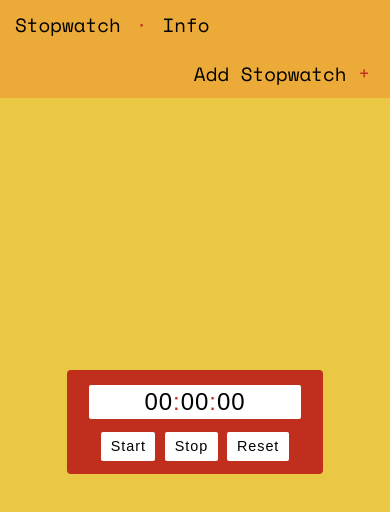
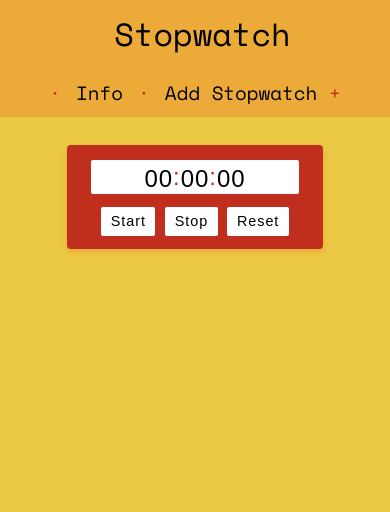
Before and after one commit to RhodesPeter/stopwatch-react, a React (Create React App) app: page / in a window 390 px wide. Shown: the top 512 px of the page. Built offline with nearby package versions, Linux system fonts and the light colour scheme.

Commit message:
Add media queries

```diff
--- a/src/App.css
+++ b/src/App.css
@@ -1,21 +1,28 @@
+body {
+  background-color: #EBC844;
+}
+
 .main,
 .app,
 .info {
-  max-width: 1200px;
-  height: 100vh;
-  margin: 0 auto;
-  background-color: #EBC844;
+  margin-top: 65px;
+  /*height: 100vh;*/
+  /*margin: 10 auto;*/
   text-align: center;
   display: -webkit-flex;
   display: flex;
-  -webkit-align-items: center;
-  align-items: center;
+  /*-webkit-align-items: center;
+  align-items: center;*/
   -webkit-justify-content: center;
   justify-content: center;
   -webkit-flex-flow: row wrap;
   flex-flow: row wrap;
   -webkit-align-content: center;
   align-content: center;
+}
+
+.app {
+  max-width: 1100px;
 }
 
 a:visited,
@@ -32,18 +39,25 @@ a:link {
   font-size: 1.2rem;
 }
 
-.nav__info,
 .nav__title {
-  float: left;
+  font-size: 2rem;
   cursor: pointer;
 }
 
 .nav__info {
   padding: 10px 0;
+  display: inline-block;
+  cursor: pointer;
 }
 
 .nav__spacer {
-  float: left;
+  display: inline-block;
+  padding: 10px 15px;
+  color: #C02E1D;
+}
+
+.nav__spacer-two {
+  display: inline-block;
   padding: 10px 15px;
   color: #C02E1D;
 }
@@ -53,18 +67,17 @@ a:link {
 }
 
 .nav__button {
-  float: right;
-  padding: 10px 20px;
+  display: inline-block;
+  padding: 10px 15px 10px 0;
   cursor: pointer;
 }
 
 .nav__plus {
-  position:relative;
-  top:-1.2px;
   color: #C02E1D;
 }
 
 .stopwatch {
+  box-shadow: 0 3px 5px #ECAA38;
   width: 16rem;
   height: 6.5rem;
   margin: 15px;
@@ -81,8 +94,38 @@ a:link {
   flex-flow: row wrap;
 }
 
+.stopwatch:nth-of-type(3) {
+  background: #1DADCE;
+}
+
+.stopwatch:nth-of-type(4) {
+  background: #1395BA;
+}
+
+.stopwatch:nth-of-type(5) {
+  background: #1A87A0;
+}
+
+.stopwatch:nth-of-type(6) {
+  background: #117899;
+}
+
+.stopwatch:nth-of-type(7) {
+  background: #106E84;
+}
+
+.stopwatch:nth-of-type(8) {
+  background: #0F5B78;
+}
+
+.stopwatch:nth-of-type(9) {
+  background: #0D3C55;
+}
+
 .stopwatch__colon {
   color: #C02E1D;
+  position: relative;
+  top: -0.1rem;
 }
 
 .buttonContainer {
@@ -92,7 +135,7 @@ a:link {
 .stopwatch__screen {
   width: 80%;
   margin: 0.7rem 0 0 0;
-  padding: 0.2rem;
+  padding: 0.3rem 0.1rem 0.1rem 0.1rem;
   background-color: white;
   border-radius: 2px;
   font-size: 1.5rem;
@@ -105,3 +148,42 @@ a:link {
   border-radius: 2px;
   cursor: pointer;
 }
+
+@media screen and (min-width: 520px) {
+  .nav {
+    width: 100%;
+    position: absolute;
+    top: 0;
+    background-color: #ECAA38;
+    font-size: 1.2rem;
+  }
+
+  .nav__info,
+  .nav__title {
+    float: left;
+    cursor: pointer;
+    padding: 10px 0 10px 20px;
+    display: inline-block;
+    font-size: 1.2rem;
+  }
+
+  .nav__info {
+    padding: 10px 0;
+  }
+
+  .nav__spacer {
+    float: left;
+    padding: 10px 15px;
+    color: #C02E1D;
+  }
+
+  .nav__button {
+    float: right;
+    padding: 10px 20px;
+    cursor: pointer;
+  }
+
+  .nav__spacer-two {
+    display: none;
+  }
+}
--- a/src/components/Home.js
+++ b/src/components/Home.js
@@ -14,7 +14,7 @@ class Home extends Component {
   }
 
   createNewStopwatch = () => {
-    if(this.state.watches.length > 11){ return }
+    if(this.state.watches.length > 7){ return }
     this.setState({ count: this.state.count + 1 });
     this.state.watches.push( <Stopwatch key={ this.state.count }/> );
     return this.state.watches;
--- a/src/components/Nav.js
+++ b/src/components/Nav.js
@@ -15,6 +15,7 @@ class Nav extends Component {
         <div className="nav__title"><Link to='/'>Stopwatch</Link></div>
         <div className="nav__spacer">&#183;</div>
         <div className="nav__info"><Link to='/info'>Info</Link></div>
+        <div className="nav__spacer-two">&#183;</div>
         { navVersion }
       </div>
     );
```
